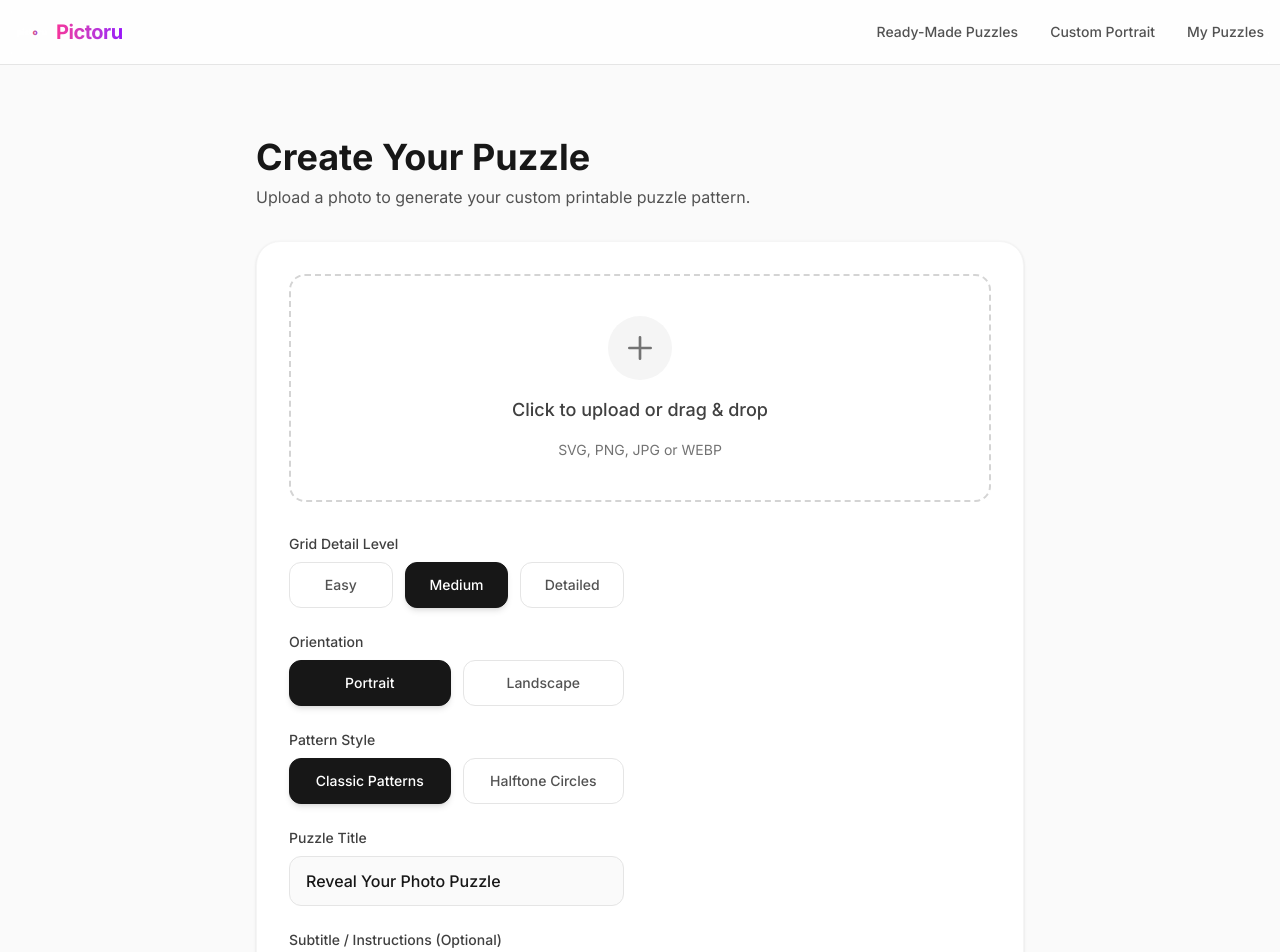
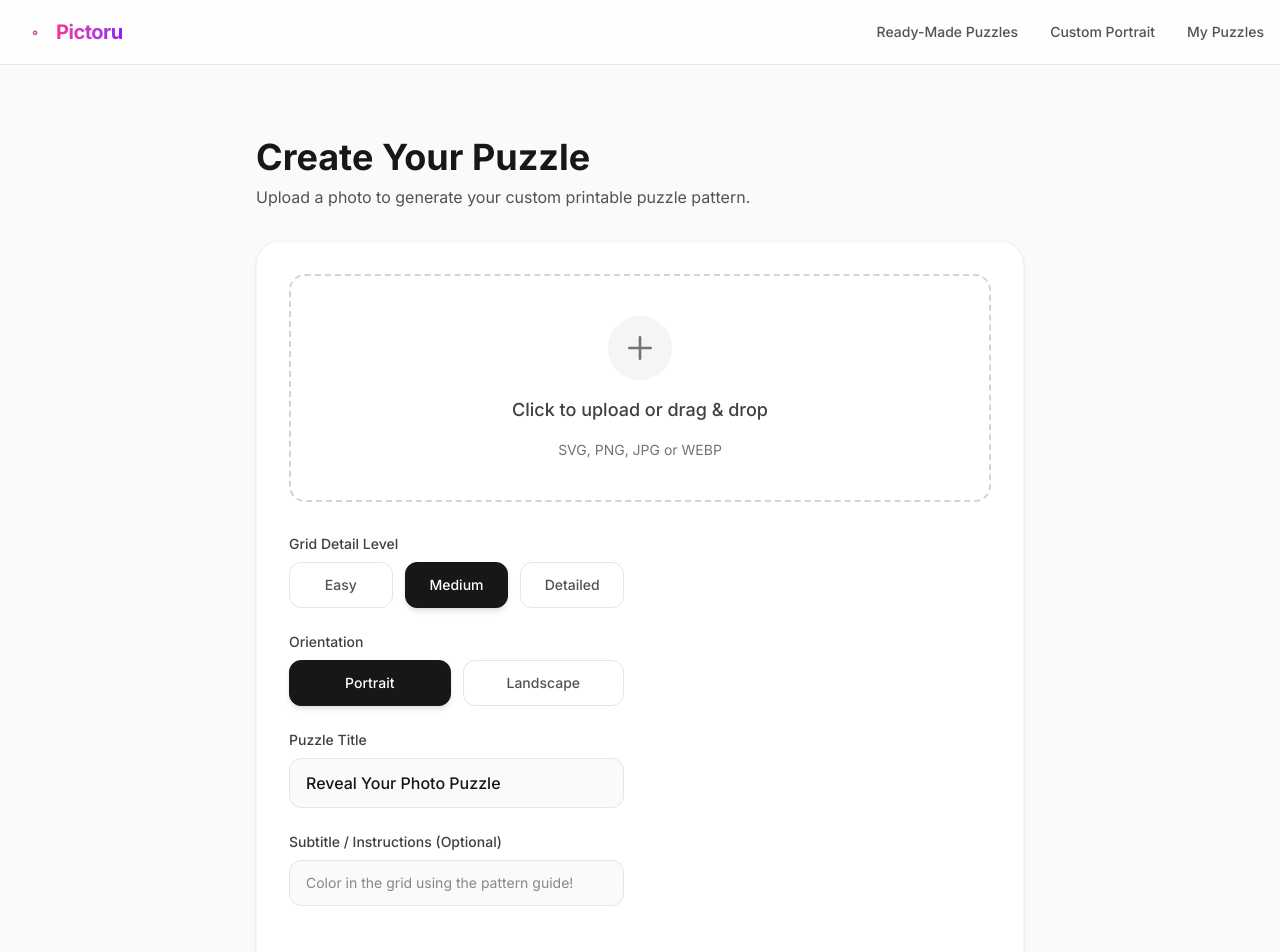
Before and after one commit to muddaseraltaf/framafy, a Next.js app in the folder web/: page /create in a window 1280 px wide. Shown: the top 952 px of the page. Built offline with nearby package versions, Linux system fonts and the light colour scheme.

Commit message:
feat: upgrade core offering to unified 2-in-1 package, removing style picker

```diff
--- a/web/src/app/create/page.tsx
+++ b/web/src/app/create/page.tsx
@@ -10,7 +10,7 @@ export default function CreatePuzzle() {
   const [preview, setPreview] = useState<string | null>(null);
   const [gridSize, setGridSize] = useState("medium");
   const [orientation, setOrientation] = useState("portrait");
-  const [style, setStyle] = useState("pattern");
+
   const [title, setTitle] = useState("Reveal Your Photo Puzzle");
   const [subtitle, setSubtitle] = useState("");
   const [isSubmitting, setIsSubmitting] = useState(false);
@@ -59,7 +59,7 @@ export default function CreatePuzzle() {
     setError(null);
 
     try {
-      const result = await generatePuzzle(file, gridSize, title, subtitle, orientation, style);
+      const result = await generatePuzzle(file, gridSize, title, subtitle, orientation);
 
       // We will pass the URLs to the result page via sessionStorage for MVP simplicity,
       // since there is no database storing the job objects right now.
@@ -165,14 +165,6 @@ export default function CreatePuzzle() {
             </div>
 
             <div>
-              <label className="block text-sm font-medium text-neutral-700 mb-2">Pattern Style</label>
-              <div className="grid grid-cols-2 gap-3">
-                <button type="button" onClick={() => setStyle("pattern")} className={`py-3 rounded-xl border text-sm font-medium transition-all ${style === "pattern" ? 'border-neutral-900 bg-neutral-900 text-white shadow-md' : 'border-neutral-200 bg-white text-neutral-600 hover:border-neutral-300'}`}>Classic Patterns</button>
-                <button type="button" onClick={() => setStyle("circles")} className={`py-3 rounded-xl border text-sm font-medium transition-all ${style === "circles" ? 'border-neutral-900 bg-neutral-900 text-white shadow-md' : 'border-neutral-200 bg-white text-neutral-600 hover:border-neutral-300'}`}>Halftone Circles</button>
-              </div>
-            </div>
-
-            <div>
               <label className="block text-sm font-medium text-neutral-700 mb-2">Puzzle Title</label>
               <input
                 type="text"
--- a/web/src/lib/api.ts
+++ b/web/src/lib/api.ts
@@ -10,8 +10,7 @@ export async function generatePuzzle(
   gridSize: string,
   title: string,
   subtitle: string,
-  orientation: string = "portrait",
-  style: string = "pattern"
+  orientation: string = "portrait"
 ): Promise<GenerateResponse> {
   const formData = new FormData();
   formData.append("image", image);
@@ -19,7 +18,6 @@ export async function generatePuzzle(
   formData.append("title", title);
   formData.append("subtitle", subtitle);
   formData.append("orientation", orientation);
-  formData.append("style", style);
 
   const baseUrl = process.env.NEXT_PUBLIC_API_BASE_URL || "http://localhost:8000";
 
```
